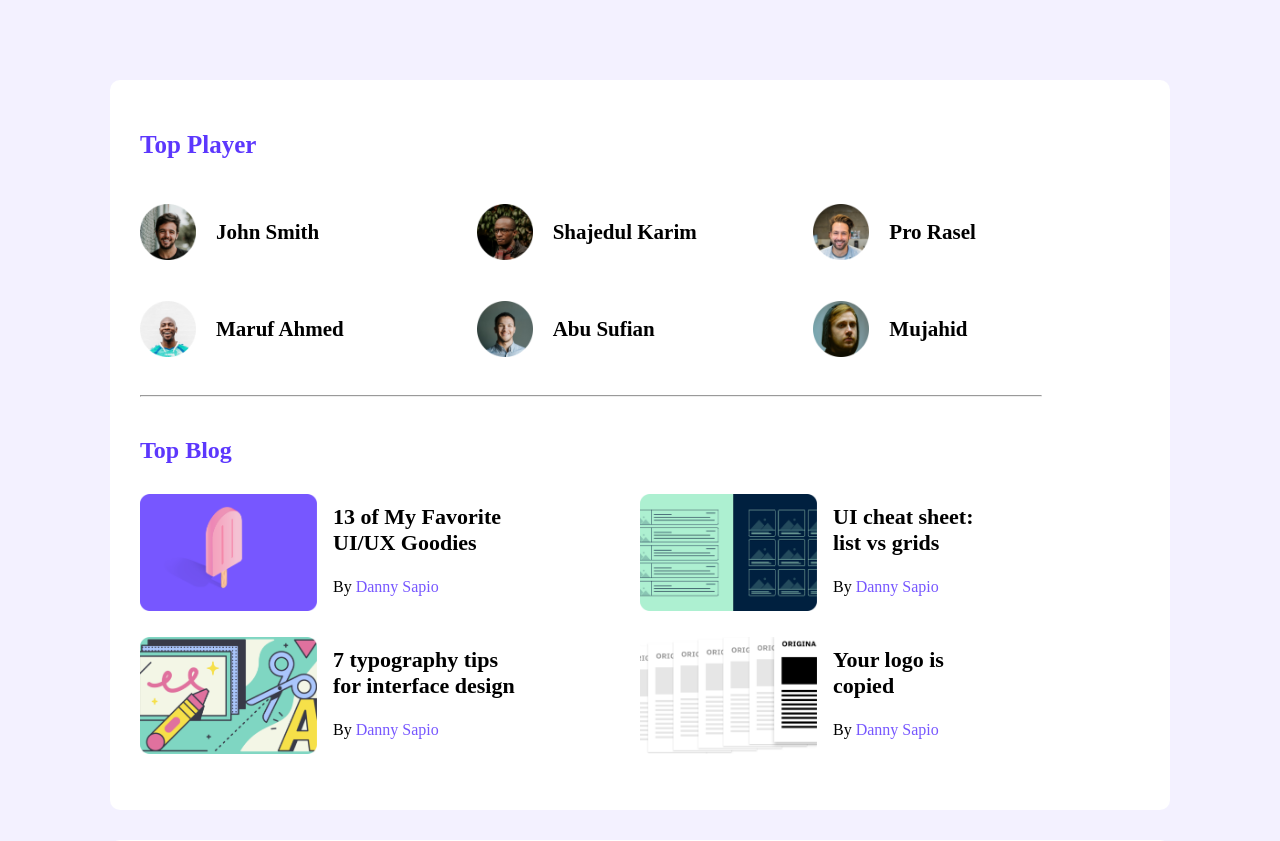
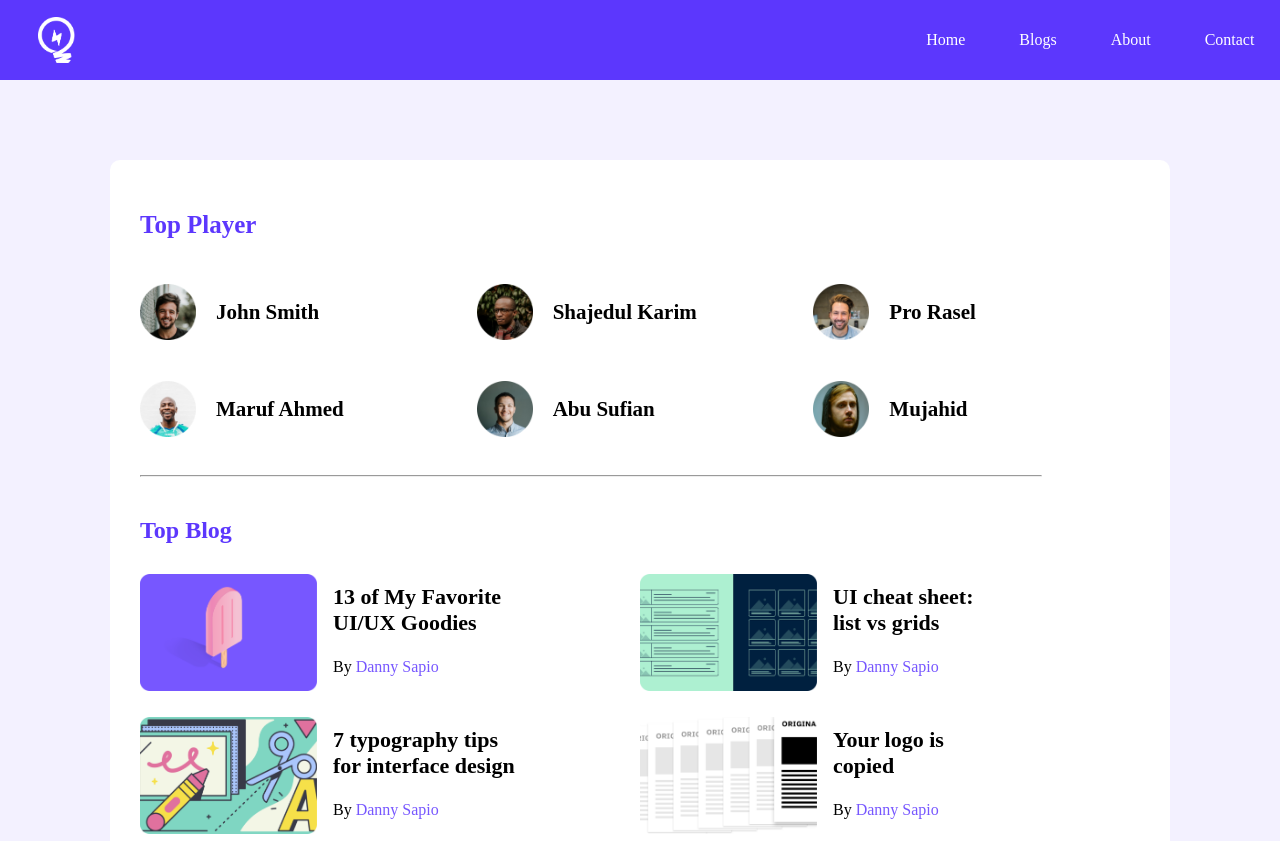
Before and after one commit to mahfuj10/leader-board, a plain HTML site: page index.html in a window 1280 px wide. Shown: the top 841 px of the page. Drawn offline with Linux system fonts and the light colour scheme.

Commit message:
third commit

```diff
--- a/index.html
+++ b/index.html
@@ -11,9 +11,21 @@
     <title>Leader Board</title>
 </head>
 <body>
+<!---------------------------------------- Navbar -------------------------------------------->
+<section class="navbar">
+<nav>
+
+        <img src="images/icons/logo.png" alt="logo">
+        <ul>
+        <li><a href="">Home</a></li>
+        <li><a href="">Blogs</a></li>
+        <li><a href="">About</a></li>
+        <li><a href="">Contact</a></li>
+        </ul>
 
 
-
+</nav>
+</section>
 
 <main>
                   <!----------------------- top players section ---------------------------------->
--- a/style.css
+++ b/style.css
@@ -5,6 +5,29 @@ body{
     padding: 0;
     margin: 0;
     background-color: #F3F1FF;
+}
+nav{
+    display: flex;
+    justify-content: space-between;
+    background-color: #5c37fd;
+    max-width: 100%;
+    height: 80px;
+    align-items: center;
+}
+nav > img {
+    height: 46px;
+    margin-left: 3%;
+}
+nav > ul {
+margin-right: 2%;
+}
+nav > ul> li{
+    display: inline;
+}
+nav > ul > li > a{
+    margin-left: 50px;
+    text-decoration: none;
+    color: #fff;
 }
 main{
     display: flex;
@@ -18,7 +41,6 @@ height: 670px;
 border-radius: 10px;
 padding: 30px;
 margin-top: 80px;
-
 }
 .top-players h2{
     font-size: 25px;
@@ -162,15 +184,20 @@ padding: 30px;
 /* ----------------------
      media query
 --------------------*/
-@media (max-width:688px) {
+@media (max-width:600px) {
+nav{
+background-color: rebeccapurple;
+width: 375px;
+}
 .container{
-    width: 100%;
+   width:100%;
+    height: 100%;
     margin-top: 20px;
-    height: 100%;
 }
 .players{
 grid-template-columns: repeat(1, 1fr);
 margin-top: 0;
+
 }
 .player{
     flex-direction: column;
@@ -184,7 +211,7 @@ hr{
 }
 .blogs{
 grid-template-columns: repeat(1, 1fr);
-margin-left: 15px;
+margin-left: 10px;
 }
 .latest-course{
 grid-template-columns: repeat(1, 1fr);
@@ -202,28 +229,4 @@ h2{
     margin-left: 2%;
 }
 
-
-
-
-
-
-
-
-
-
-
-
-
-
-
-
-
-
-
-
-
-
-
-
-
 }
```
Lines whose indentation alone changed are shown as unchanged.
